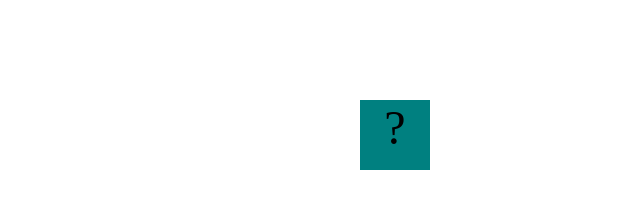
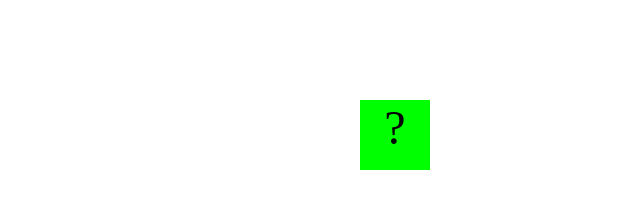
Before and after one commit to JulianWillie/JulianWillie.github.io, a plain HTML site: page projects/bouncing-box/index.html in a window 1280 px wide. Shown: the whole page, without its empty margins (640-1280 px from the left). Drawn offline with Linux system fonts and the light colour scheme.

Commit message:
completed bouncing box project

```diff
--- a/projects/bouncing-box/index.html
+++ b/projects/bouncing-box/index.html
@@ -9,7 +9,7 @@
 		.box {
 			width: 70px;
 			height: 70px;
-			background-color: teal;
+			background-color: rgb(0, 255, 0);
 			font-size: 300%;
 			text-align: center;
 			user-select: none;
@@ -68,16 +68,23 @@
 			// TODO 2 - Variable declarations
 			var positionX = 0
 			var points = 0
-
+			var speed = 10
 			/*
 			This Function will be called 20 times/second. Each time it is called,
 			it should move the Box to a new location. If the box drifts off the screen
 			turn it around!
 			*/
 			function update() {
-			positionX = positionX + 10
+			positionX = positionX + speed
 			console.log(positionX)
 			moveBoxTo(positionX)
+
+			if(positionX > boardWidth){
+				speed = speed * -1
+			}
+			if(positionX < 0){
+				speed = speed * -1
+			}
 			};
 
 			/*
@@ -89,6 +96,7 @@
 			positionX = 0
 			points = points +1
 			changeBoxText (points)
+			speed = speed + 3
 			};
 
 
```
